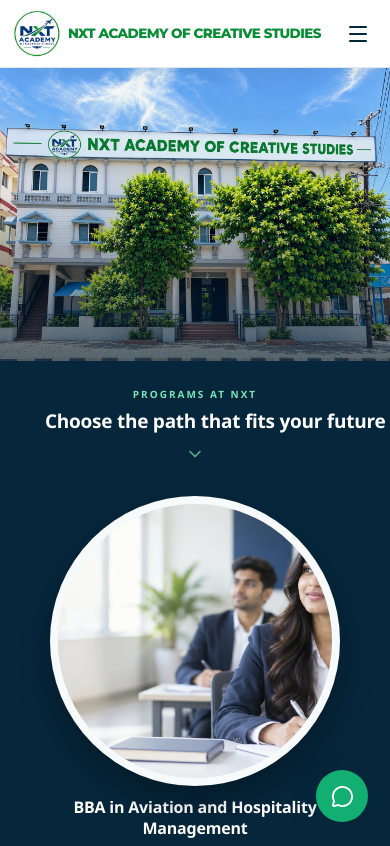
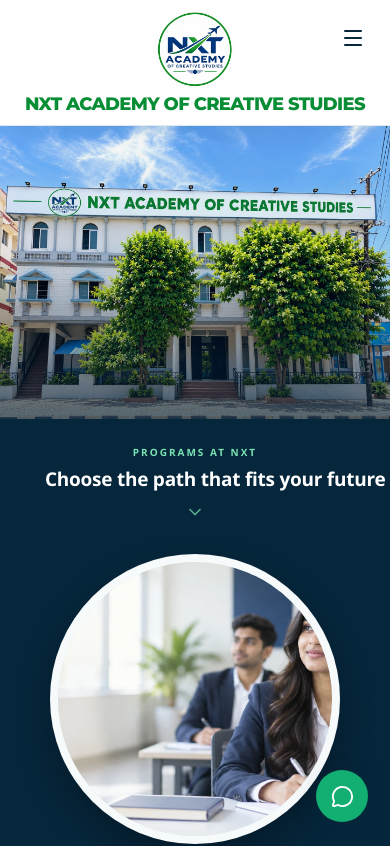
Before and after one commit to Titusdias/Nxt-academy2, a Next.js app: page / in a window 390 px wide. Shown: the top 846 px of the page. Built offline with nearby package versions, Linux system fonts and the light colour scheme.

Commit message:
Center and stack mobile academy branding

```diff
--- a/app/redesign.css
+++ b/app/redesign.css
@@ -188,3 +188,22 @@
   .site-header nav{gap:12px;font-size:12px}
   .header-enquire{padding-inline:17px;white-space:nowrap}
 }
+
+/* Centered stacked mobile brand, matching the supplied reference. */
+@media(max-width:700px){
+  html{scroll-padding-top:126px}
+  .site-header{height:126px;padding:6px 52px 9px;justify-content:center}
+  .site-header .brand{height:111px!important;flex-direction:column;justify-content:center;gap:4px}
+  .brand-mark{width:82px;height:82px}
+  .brand-name{font-size:18px;line-height:1;text-align:center;letter-spacing:-.65px}
+  .menu-toggle{position:absolute;right:16px;top:17px;margin:0;width:42px;height:42px}
+}
+
+@media(max-width:370px){
+  html{scroll-padding-top:116px}
+  .site-header{height:116px;padding-inline:46px}
+  .site-header .brand{height:103px!important}
+  .brand-mark{width:75px;height:75px}
+  .brand-name{font-size:15.5px}
+  .menu-toggle{right:12px;top:14px}
+}
```
